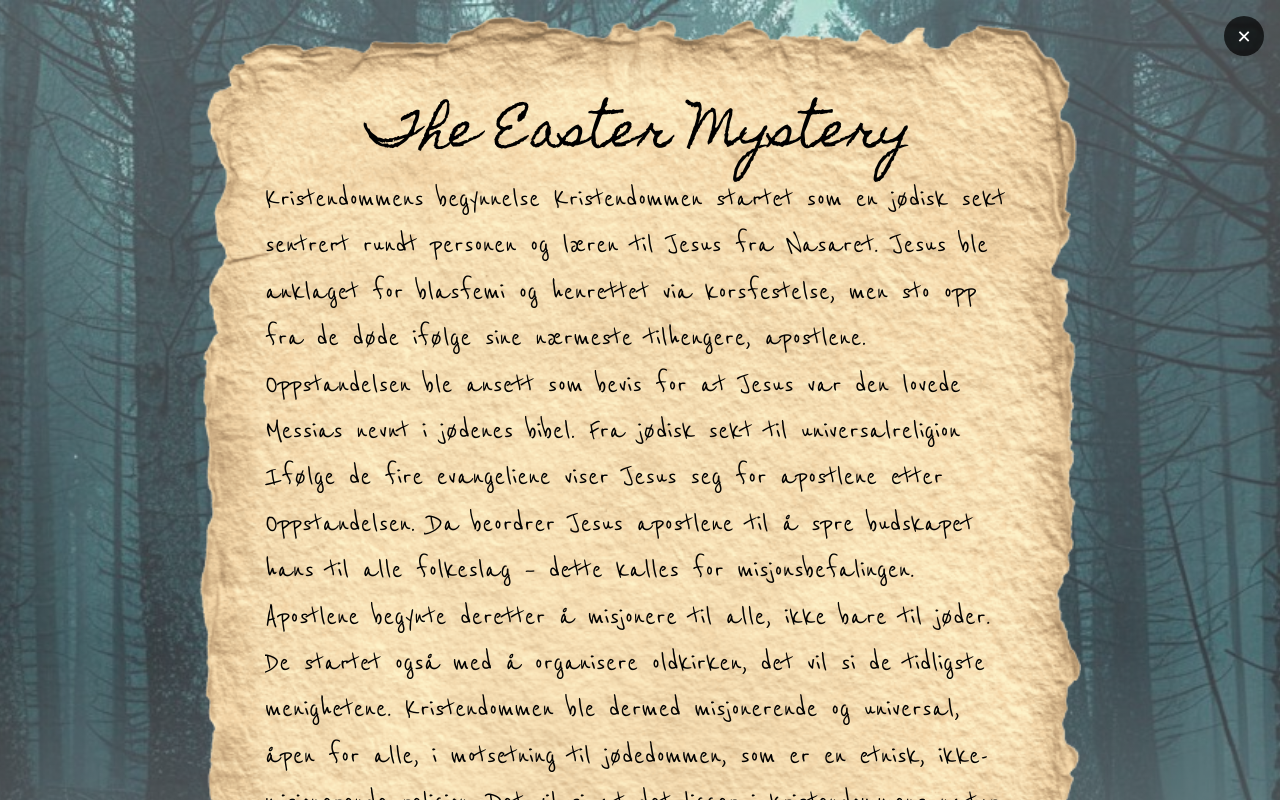
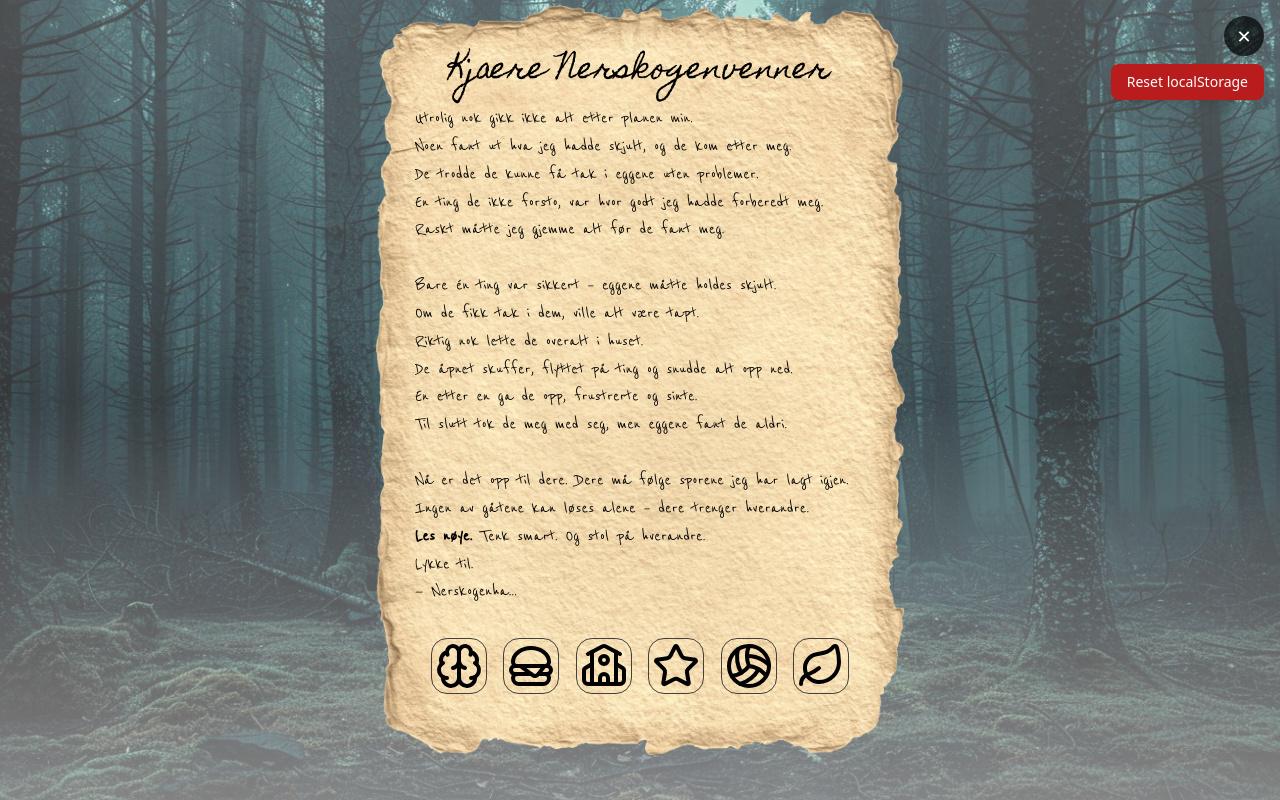
Before and after one commit to ivar-prog/paskemysteriet-2026, a React (Create React App) app: page /game in a window 1280 px wide. Shown: the top 800 px of the page. Built offline with nearby package versions, Linux system fonts and the light colour scheme.

Commit message:
added games buttons, and saved progress in localstorage

```diff
--- /dev/null
+++ b/src/components/GameIconButton.tsx
@@ -0,0 +1,56 @@
+import React from "react";
+import { CheckCircle2 } from "lucide-react";
+import { GameDefinition, GameProgressItem } from "../types/game";
+
+type Props = {
+  game: GameDefinition;
+  state: GameProgressItem;
+  onClick: () => void;
+};
+
+export default function GameIconButton({
+  game,
+  state,
+  onClick,
+}: Props): React.JSX.Element {
+  const Icon = game.icon;
+
+  return (
+    <button
+      type="button"
+      onClick={onClick}
+      className={`
+        relative flex h-14 w-14 items-center justify-center rounded-2xl border
+        transition duration-200
+        hover:scale-105 hover:bg-black/5
+        ${
+          state.completed
+            ? "border-green-600 bg-green-100/70 pointer-events-none"
+            : state.unlocked
+            ? "border-stone-700 bg-stone-100/50"
+            : "border-stone-700 bg-transparent"
+        }
+      `}
+      aria-label={game.title}
+    >
+      <Icon
+        size={48}
+        className={`
+          transition
+          ${
+            state.completed
+              ? "text-green-700 opacity-70"
+              : "text-black hover:text-stone-700"
+          }
+        `}
+      />
+
+      {state.completed && (
+        <CheckCircle2
+          size={24}
+          className="absolute -right-1 -top-1 rounded-full bg-white text-green-600"
+        />
+      )}
+    </button>
+  );
+}
--- /dev/null
+++ b/src/components/GameUnlockModal.tsx
@@ -0,0 +1,89 @@
+import React, { useState } from "react";
+import { GameDefinition } from "../types/game";
+
+type Props = {
+  game: GameDefinition | null;
+  isUnlocked: boolean;
+  onClose: () => void;
+  onUnlock: (id: GameDefinition["id"]) => void;
+  onComplete: (id: GameDefinition["id"]) => void;
+};
+
+export default function GameUnlockModal({
+  game,
+  isUnlocked,
+  onClose,
+  onUnlock,
+  onComplete,
+}: Props): React.JSX.Element | null {
+  const [value, setValue] = useState("");
+  const [feedback, setFeedback] = useState("");
+
+  if (!game) return null;
+
+  function handleUnlock() {
+    if (value.trim().toUpperCase() !== game?.code.toUpperCase()) {
+      setFeedback("Not quite right yet. Try again.");
+      return;
+    }
+
+    onUnlock(game.id);
+    setFeedback("Unlocked!");
+    setValue("");
+  }
+
+  return (
+    <div className="fixed inset-0 z-50 flex items-center justify-center bg-black/60 px-4">
+      <div className="w-full max-w-md rounded-2xl bg-[#f4ead2] p-6 text-black shadow-2xl">
+        <h2 className="mb-2 text-2xl font-semibold">{game.title}</h2>
+
+        {!isUnlocked ? (
+          <>
+            <p className="mb-4 text-sm text-stone-700">
+              Enter the password to unlock this game.
+            </p>
+
+            <input
+              value={value}
+              onChange={(e) => setValue(e.target.value)}
+              className="w-full rounded-lg border border-stone-400 bg-white px-3 py-2"
+              placeholder="Enter code"
+            />
+
+            <button
+              type="button"
+              onClick={handleUnlock}
+              className="mt-3 rounded-lg bg-stone-900 px-4 py-2 text-white transition hover:bg-black"
+            >
+              Unlock
+            </button>
+
+            {feedback && <p className="mt-3 text-sm">{feedback}</p>}
+          </>
+        ) : (
+          <>
+            <p className="mb-4 text-stone-700">
+              This is where the actual game will go.
+            </p>
+
+            <button
+              type="button"
+              onClick={() => onComplete(game.id)}
+              className="rounded-lg bg-green-700 px-4 py-2 text-white transition hover:bg-green-800"
+            >
+              Mark game as completed
+            </button>
+          </>
+        )}
+
+        <button
+          type="button"
+          onClick={onClose}
+          className="mt-4 text-sm underline"
+        >
+          Close
+        </button>
+      </div>
+    </div>
+  );
+}
--- /dev/null
+++ b/src/data/games.ts
@@ -0,0 +1,22 @@
+import { Brain, Hamburger, School, Star, Volleyball, Leaf } from "lucide-react";
+import { GameDefinition, GameId, GameProgress } from "../types/game";
+
+export const GAMES: GameDefinition[] = [
+  { id: "brain", title: "Brain", code: "HULK", icon: Brain },
+  { id: "hamburger", title: "Hamburger", code: "BURGER", icon: Hamburger },
+  { id: "school", title: "School", code: "SCHOOL", icon: School },
+  { id: "star", title: "Star", code: "STAR", icon: Star },
+  { id: "volleyball", title: "Volleyball", code: "BALL", icon: Volleyball },
+  { id: "leaf", title: "Leaf", code: "LEAF", icon: Leaf },
+];
+
+export const DEFAULT_PROGRESS: GameProgress = {
+  brain: { unlocked: false, completed: false },
+  hamburger: { unlocked: false, completed: false },
+  school: { unlocked: false, completed: false },
+  star: { unlocked: false, completed: false },
+  volleyball: { unlocked: false, completed: false },
+  leaf: { unlocked: false, completed: false },
+};
+
+export const GAME_PROGRESS_KEY = "easter-game-progress";
--- /dev/null
+++ b/src/hooks/useGameProgress.ts
@@ -0,0 +1,63 @@
+import { useEffect, useMemo, useState } from "react";
+import { DEFAULT_PROGRESS, GAME_PROGRESS_KEY } from "../data/games";
+import { GameId, GameProgress } from "../types/game";
+
+function loadProgress(): GameProgress {
+  try {
+    const raw = localStorage.getItem(GAME_PROGRESS_KEY);
+    if (!raw) return DEFAULT_PROGRESS;
+
+    return {
+      ...DEFAULT_PROGRESS,
+      ...JSON.parse(raw),
+    };
+  } catch {
+    return DEFAULT_PROGRESS;
+  }
+}
+
+export function useGameProgress() {
+  const [progress, setProgress] = useState<GameProgress>(() => loadProgress());
+
+  useEffect(() => {
+    localStorage.setItem(GAME_PROGRESS_KEY, JSON.stringify(progress));
+  }, [progress]);
+
+  function unlockGame(id: GameId) {
+    setProgress((prev) => ({
+      ...prev,
+      [id]: {
+        ...prev[id],
+        unlocked: true,
+      },
+    }));
+  }
+
+  function completeGame(id: GameId) {
+    setProgress((prev) => ({
+      ...prev,
+      [id]: {
+        unlocked: true,
+        completed: true,
+      },
+    }));
+  }
+
+  function resetProgress() {
+    setProgress(DEFAULT_PROGRESS);
+    localStorage.removeItem(GAME_PROGRESS_KEY);
+  }
+
+  const completedCount = useMemo(
+    () => Object.values(progress).filter((item) => item.completed).length,
+    [progress]
+  );
+
+  return {
+    progress,
+    unlockGame,
+    completeGame,
+    resetProgress,
+    completedCount,
+  };
+}
--- a/src/pages/GamePage.tsx
+++ b/src/pages/GamePage.tsx
@@ -1,9 +1,17 @@
-import React from "react";
+import React, { useState } from "react";
 import { useNavigate } from "react-router-dom";
 import AppLayout from "../components/AppLayout";
+import GameIconButton from "../components/GameIconButton";
+import GameUnlockModal from "../components/GameUnlockModal";
+import { GAMES } from "../data/games";
+import { useGameProgress } from "../hooks/useGameProgress";
+import { GameDefinition } from "../types/game";
 
 export default function GamePage(): React.JSX.Element {
   const navigate = useNavigate();
+  const { progress, unlockGame, completeGame, resetProgress } =
+    useGameProgress();
+  const [selectedGame, setSelectedGame] = useState<GameDefinition | null>(null);
 
   return (
     <AppLayout>
@@ -15,10 +23,19 @@ export default function GamePage(): React.JSX.Element {
       >
         ✕
       </button>
+      <button
+        type="button"
+        onClick={() => {
+          localStorage.removeItem("started");
+          resetProgress();
+        }}
+        className="fixed top-16 right-4 z-50 rounded-lg bg-red-700 px-4 py-2 text-sm text-white shadow-lg transition hover:bg-red-800"
+      >
+        Reset localStorage
+      </button>
 
-      <div className="flex min-h-[calc(100vh-40px)] items-center justify-center px-2 py-2 sm:px-4 sm:py-4">
-        <div className="relative w-full max-w-[1200px]">
-          {/* Letter */}
+      <div className="flex h-[calc(100vh-40px)] items-center justify-center overflow-hidden px-2 py-2 sm:px-4 sm:py-4">
+        <div className="relative w-full max-w-[600px]">
           <div className="relative mx-auto w-full max-w-[1000px] aspect-[3/4] sm:aspect-[4/5] md:aspect-[4/5]">
             <img
               src="/letter-bg.png"
@@ -27,38 +44,66 @@ export default function GamePage(): React.JSX.Element {
               className="absolute inset-0 h-full w-full object-contain select-none pointer-events-none"
             />
 
-            {/* Writing area */}
-            <div className="absolute left-1/2 h-[90%] w-[75%] -translate-x-1/2 overflow-hidden sm:h-[90%] sm:w-[48%] md:top-16 md:h-[90%] md:w-[75%]">
-              <div className="h-full overflow-y-auto pt-8">
-                <h1 className="text-black mb-4 text-center font-handwrittenTitle text-2xl md:text-5xl">
-                  The Easter Mystery
+            <div className="absolute left-1/2 top-8 h-[90%] w-[75%] -translate-x-1/2 overflow-hidden sm:h-[90%] sm:w-[48%] md:h-[90%] md:w-[75%]">
+              <div className="h-full overflow-y-auto pt-4">
+                <h1 className="mb-4 text-center font-handwrittenTitle text-2xl text-black md:text-3xl">
+                  Kjære Nerskogenvenner
                 </h1>
 
-                <div className="text-black font-handwritten text-lg leading-[1.45] sm:text-[1.7rem] md:text-[2rem]">
-                  Kristendommens begynnelse Kristendommen startet som en jødisk
-                  sekt sentrert rundt personen og læren til Jesus fra Nasaret.
-                  Jesus ble anklaget for blasfemi og henrettet via korsfestelse,
-                  men sto opp fra de døde ifølge sine nærmeste tilhengere,
-                  apostlene. Oppstandelsen ble ansett som bevis for at Jesus var
-                  den lovede Messias nevnt i jødenes bibel. Fra jødisk sekt til
-                  universalreligion Ifølge de fire evangeliene viser Jesus seg
-                  for apostlene etter Oppstandelsen. Da beordrer Jesus apostlene
-                  til å spre budskapet hans til alle folkeslag – dette kalles
-                  for misjonsbefalingen. Apostlene begynte deretter å misjonere
-                  til alle, ikke bare til jøder. De startet også med å
-                  organisere oldkirken, det vil si de tidligste menighetene.
-                  Kristendommen ble dermed misjonerende og universal, åpen for
-                  alle, i motsetning til jødedommen, som er en etnisk,
-                  ikke-misjonerende religion. Det vil si at det ligger i
-                  kristendommens natur å spre læren til alle mennesker på jorda.
-                  Dette er en av grunnene til at kristendommen har blitt verdens
-                  største religion.
+                <div className="font-handwritten text-lg leading-[1.45] text-black sm:text-[1.2rem] md:text-[1.2rem]">
+                  <p>Utrolig nok gikk ikke alt etter planen min.</p>
+                  <p>Noen fant ut hva jeg hadde skjult, og de kom etter meg.</p>
+                  <p>De trodde de kunne få tak i eggene uten problemer.</p>
+                  <p>
+                    En ting de ikke forsto, var hvor godt jeg hadde forberedt
+                    meg.
+                  </p>
+                  <p>Raskt måtte jeg gjemme alt før de fant meg.</p>
+                  <br />
+                  <p>Bare én ting var sikkert – eggene måtte holdes skjult.</p>
+                  <p>Om de fikk tak i dem, ville alt være tapt.</p>
+                  <p>Riktig nok lette de overalt i huset.</p>
+                  <p>
+                    De åpnet skuffer, flyttet på ting og snudde alt opp ned.
+                  </p>
+                  <p>En etter en ga de opp, frustrerte og sinte.</p>
+                  <p>Til slutt tok de meg med seg, men eggene fant de aldri.</p>
+                  <br />
+                  <p>
+                    Nå er det opp til dere. Dere må følge sporene jeg har lagt
+                    igjen. Ingen av gåtene kan løses alene – dere trenger
+                    hverandre.
+                  </p>
+                  <p>
+                    <strong>Les nøye.</strong> Tenk smart. Og stol på hverandre.
+                  </p>
+                  <p>Lykke til.</p>
+                  <p>— Nerskogenha...</p>
+                </div>
+
+                <div className="mt-8 grid grid-cols-3 gap-4 px-4 md:flex md:justify-between">
+                  {GAMES.map((game) => (
+                    <GameIconButton
+                      key={game.id}
+                      game={game}
+                      state={progress[game.id]}
+                      onClick={() => setSelectedGame(game)}
+                    />
+                  ))}
                 </div>
               </div>
             </div>
           </div>
         </div>
       </div>
+
+      <GameUnlockModal
+        game={selectedGame}
+        isUnlocked={selectedGame ? progress[selectedGame.id].unlocked : false}
+        onClose={() => setSelectedGame(null)}
+        onUnlock={unlockGame}
+        onComplete={completeGame}
+      />
     </AppLayout>
   );
 }
--- /dev/null
+++ b/src/types/game.ts
@@ -0,0 +1,23 @@
+import { LucideIcon } from "lucide-react";
+
+export type GameId =
+  | "brain"
+  | "hamburger"
+  | "school"
+  | "star"
+  | "volleyball"
+  | "leaf";
+
+export type GameDefinition = {
+  id: GameId;
+  title: string;
+  code: string;
+  icon: LucideIcon;
+};
+
+export type GameProgressItem = {
+  unlocked: boolean;
+  completed: boolean;
+};
+
+export type GameProgress = Record<GameId, GameProgressItem>;
```
Also changed, not shown: public/map-nerskogen.png (added).
